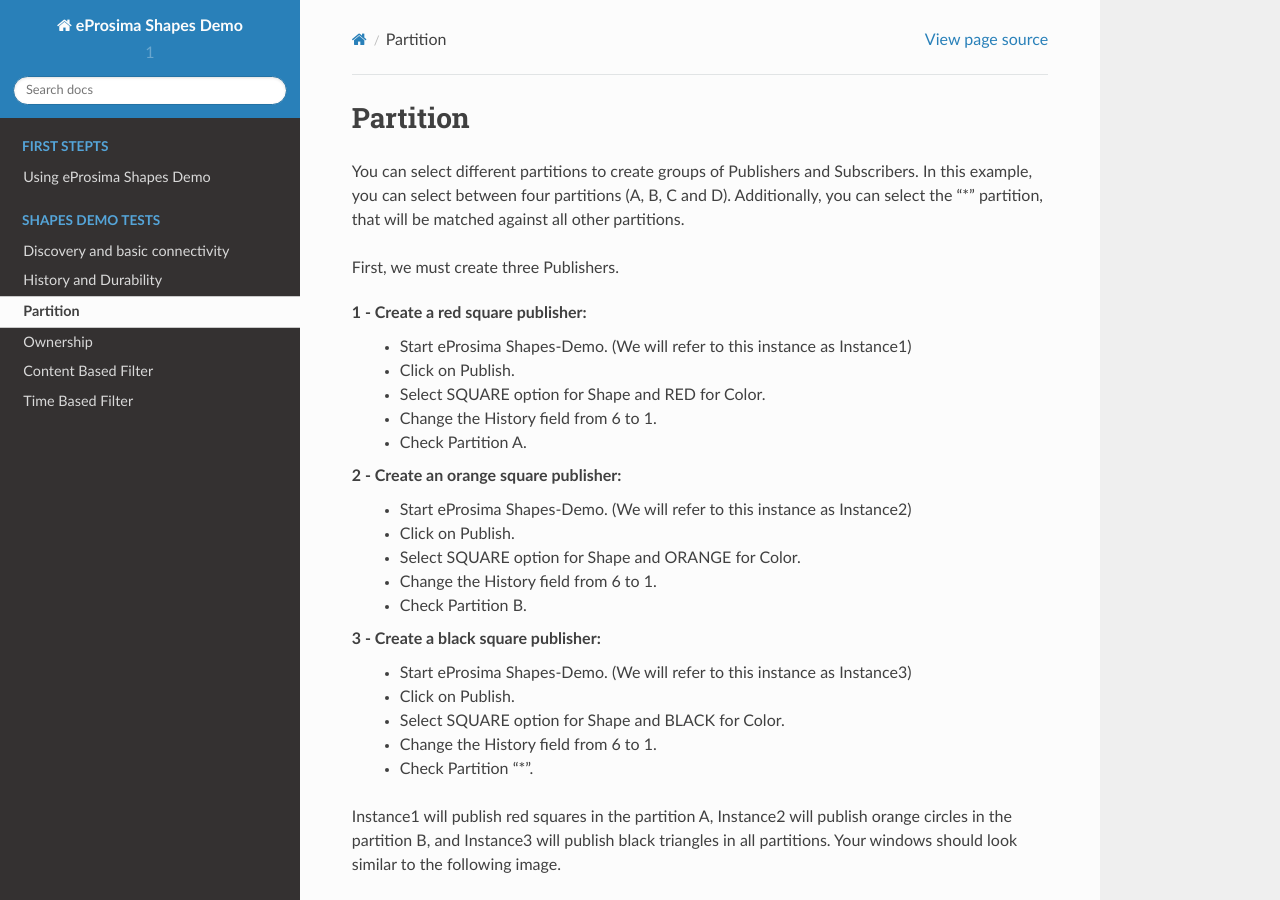
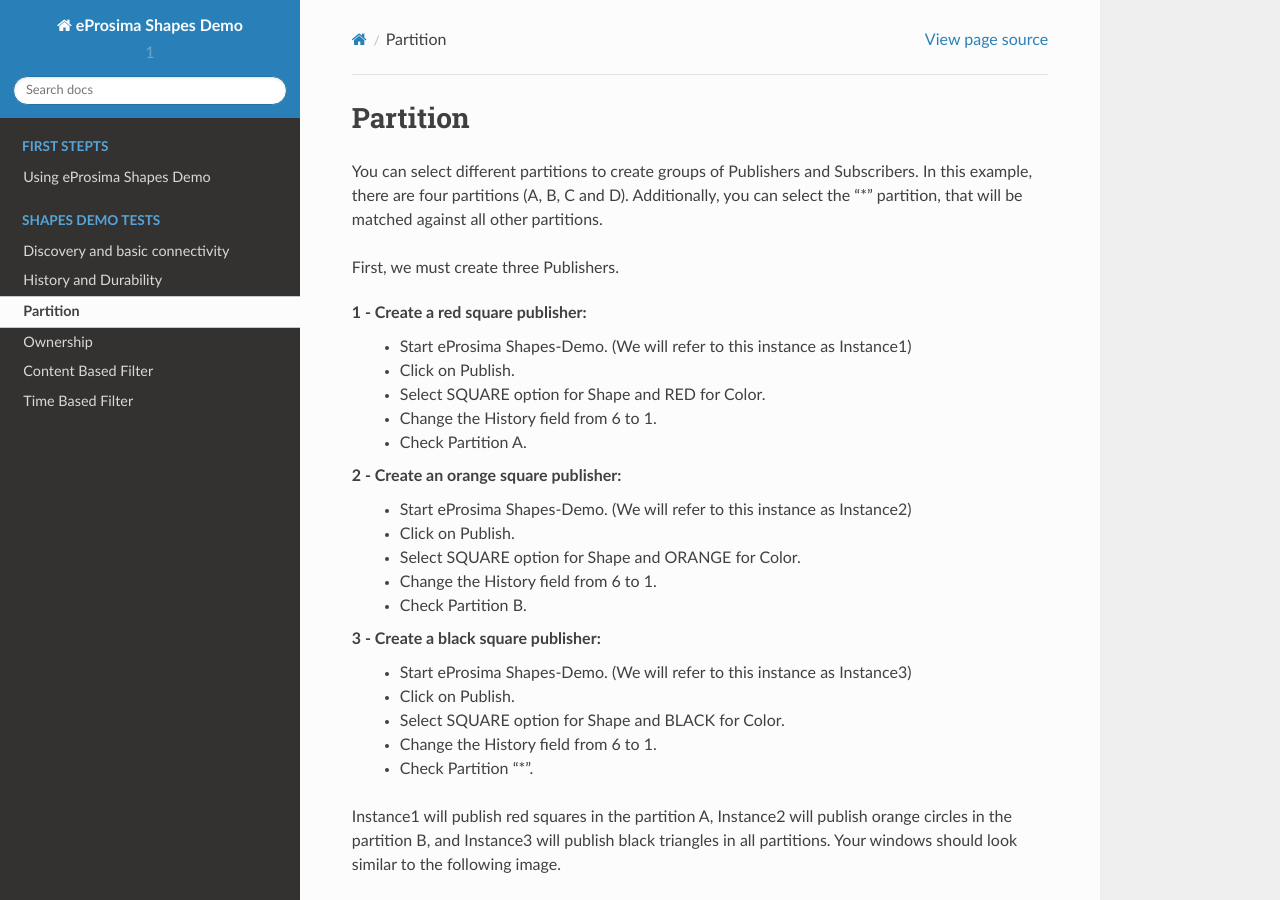
Before and after one commit to eProsima/Shapes-Demo-Docs, a Sphinx documentation site: the page built from docs/test4.rst, in a window 1280 px wide and 900 px high. Built offline with Sphinx 7.4.7 and the Read the Docs theme 2.0.0, drawn with Linux system fonts in a browser that asks for light colours.

Commit message:
Update test4.rst

```diff
--- a/docs/test4.rst
+++ b/docs/test4.rst
@@ -2,7 +2,7 @@
 =========
 
 You can select different partitions to create groups of Publishers and Subscribers.
-In this example, you can select between four partitions (A, B, C and D). Additionally, you can select the “*” partition, that will be matched against all other partitions.
+In this example, there are four partitions (A, B, C and D). Additionally, you can select the “*” partition, that will be matched against all other partitions.
 
 First, we must create three Publishers.
 
```
